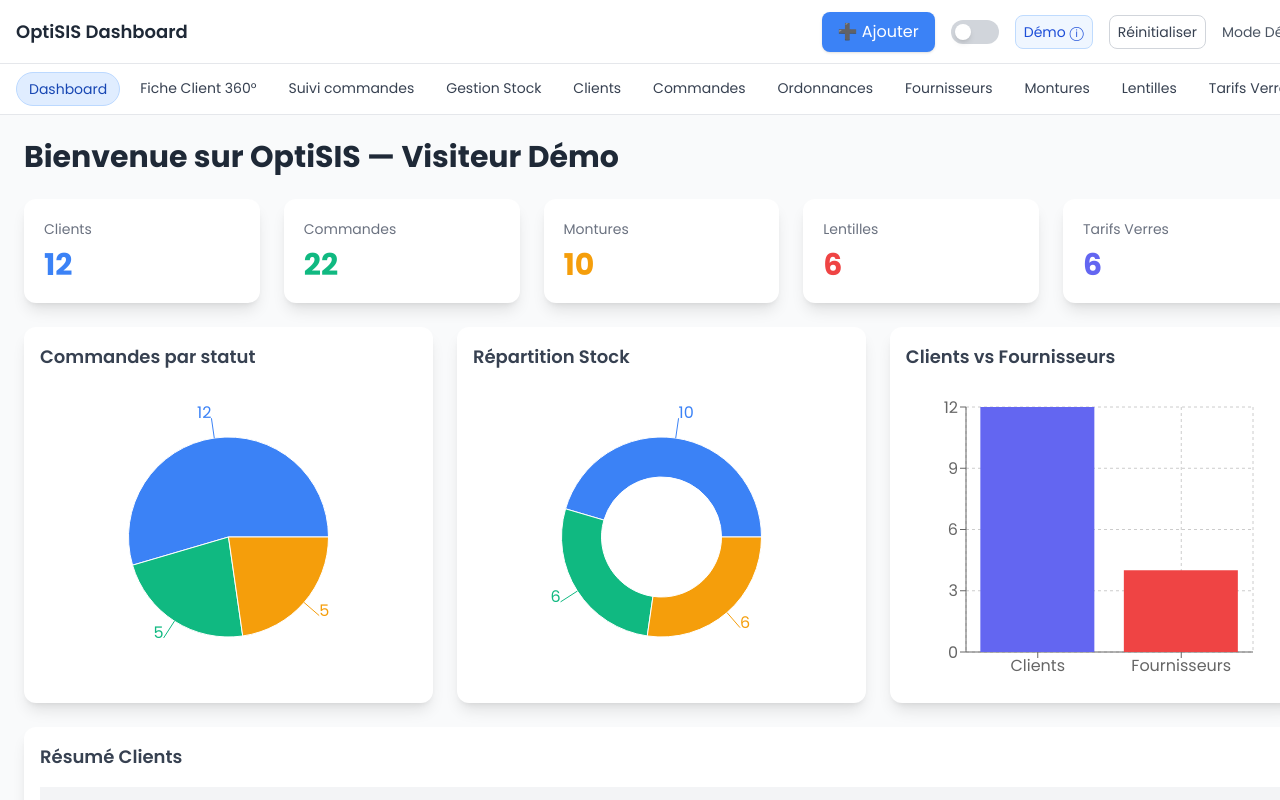
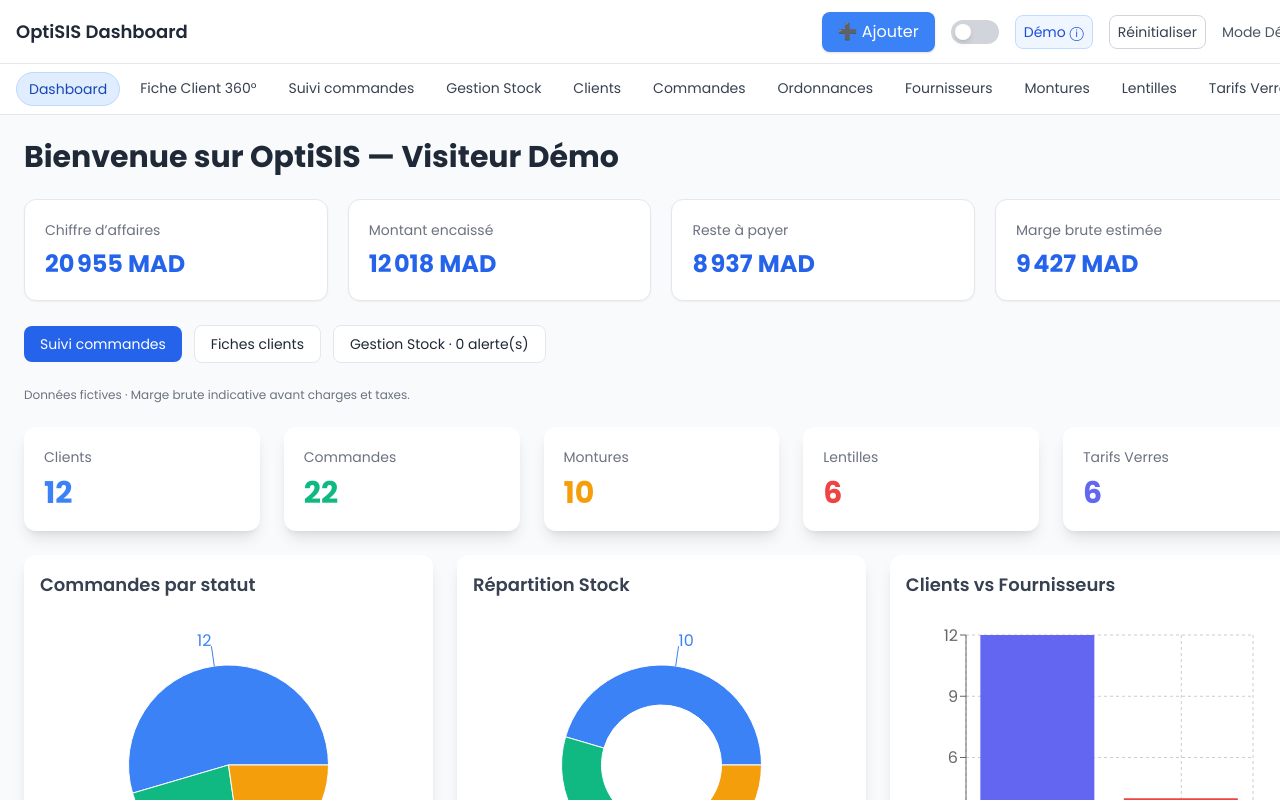
Before and after one commit to morjani123/react-optisis, a React (Vite) app: page /#/ in a window 1280 px wide. Shown: the top 800 px of the page. Built offline with nearby package versions, Linux system fonts and the light colour scheme.

Commit message:
Add financial KPIs, low stock alerts and latest orders to dashboard

```diff
--- a/src/pages/Dashboard.jsx
+++ b/src/pages/Dashboard.jsx
@@ -2,6 +2,7 @@ import { lazy, Suspense, useEffect, useMemo, useState } from 'react';
 const DashboardCharts = lazy(() => import('../components/DashboardCharts'));
 import { useDB } from '../store/db';
 import { useAuth } from "../context/AuthContext";
+import { Link } from 'react-router-dom';
 
 export default function Dashboard() {
   const { user } = useAuth();
@@ -18,6 +19,13 @@ export default function Dashboard() {
   const frames = db.list('frames');
   const contacts = db.list('contacts');
   const tarifs = db.list('lensPricing');
+
+  const totalSales = orders.reduce((sum,o)=>sum+(Number(o.sellPrice)||0),0);
+  const collected = orders.reduce((sum,o)=>sum+(Number(o.deposit)||0),0);
+  const outstanding = orders.reduce((sum,o)=>sum+Math.max(0,(Number(o.sellPrice)||0)-(Number(o.deposit)||0)),0);
+  const grossMargin = orders.reduce((sum,o)=>sum+(Number(o.sellPrice)||0)-(Number(o.buyPrice)||0),0);
+  const lowStock = [...frames,...contacts].filter(p=>p.quantity!==undefined && Number(p.quantity)<=Number(p.minStock||0)).length;
+  const fmt = n => new Intl.NumberFormat('fr-FR',{maximumFractionDigits:0}).format(n)+' MAD';
 
   // Orders by status (Pie)
   const ordersByStatus = useMemo(() => {
@@ -83,6 +91,11 @@ export default function Dashboard() {
 
       </div>
 
+      <div className="grid grid-cols-2 xl:grid-cols-4 gap-3 sm:gap-5">
+        {[["Chiffre d’affaires",fmt(totalSales)],["Montant encaissé",fmt(collected)],["Reste à payer",fmt(outstanding)],["Marge brute estimée",fmt(grossMargin)]].map(([label,value])=><div key={label} className="bg-white dark:bg-gray-800 rounded-xl p-4 sm:p-5 shadow-sm border dark:border-gray-700"><div className="text-sm text-gray-500 dark:text-gray-300">{label}</div><div className="text-xl sm:text-2xl font-bold text-blue-600 mt-2">{value}</div></div>)}
+      </div>
+      <div className="flex flex-wrap gap-3 items-center"><Link to="/suivi-commandes" className="bg-blue-600 text-white rounded-lg px-4 py-2 text-sm">Suivi commandes</Link><Link to="/fiches-clients" className="bg-white dark:bg-gray-800 dark:text-white border rounded-lg px-4 py-2 text-sm">Fiches clients</Link><Link to="/stock" className="bg-white dark:bg-gray-800 dark:text-white border rounded-lg px-4 py-2 text-sm">Gestion Stock · {lowStock} alerte(s)</Link></div>
+      <p className="text-xs text-gray-500">Données fictives · Marge brute indicative avant charges et taxes.</p>
       {/* Summary Cards */}
       <div className="grid grid-cols-1 sm:grid-cols-2 md:grid-cols-5 gap-6">
         {counts.map(c => (
@@ -96,6 +109,7 @@ export default function Dashboard() {
       {/* Render charts after initial dashboard paint. */}
       {showCharts && <Suspense fallback={<div className="p-6 text-gray-500">Chargement des graphiques…</div>}><DashboardCharts ordersByStatus={ordersByStatus} stockPie={stockPie} clientSupplierData={clientSupplierData} /></Suspense>}
 
+      <div className="bg-white dark:bg-gray-800 rounded-xl shadow-sm p-4"><h3 className="text-lg font-semibold mb-3 text-gray-800 dark:text-white">Dernières commandes</h3><div className="overflow-x-auto"><table className="min-w-full text-sm"><thead><tr className="border-b text-left">{['N°','Date','Statut','Montant','Reste'].map(t=><th key={t} className="p-2">{t}</th>)}</tr></thead><tbody>{[...orders].sort((a,b)=>String(b.orderDate||'').localeCompare(String(a.orderDate||''))).slice(0,6).map(o=><tr key={o.id} className="border-b dark:border-gray-700"><td className="p-2">{o.orderNo}</td><td className="p-2">{o.orderDate}</td><td className="p-2">{o.workflowStatus||'Nouvelle'}</td><td className="p-2">{fmt(o.sellPrice)}</td><td className="p-2">{fmt(Math.max(0,(Number(o.sellPrice)||0)-(Number(o.deposit)||0)))}</td></tr>)}</tbody></table></div></div>
       {/* Client Summary Table */}
       <div className="bg-white dark:bg-gray-800 p-4 rounded-xl shadow-lg">
         <h3 className="font-semibold mb-4 text-lg text-gray-700 dark:text-gray-200">Résumé Clients</h3>
```
